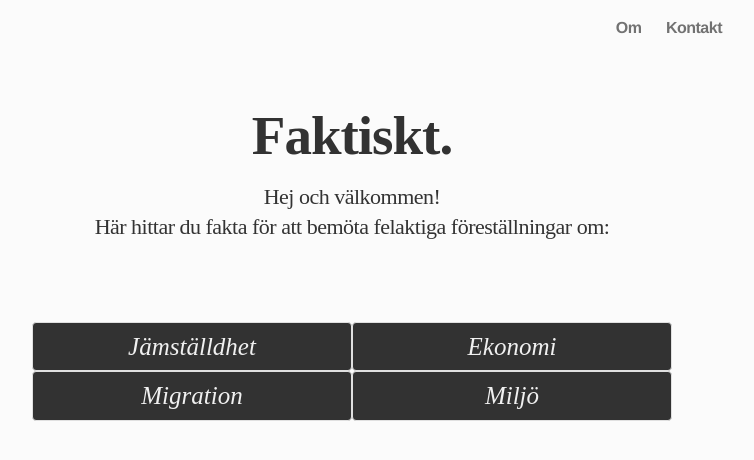
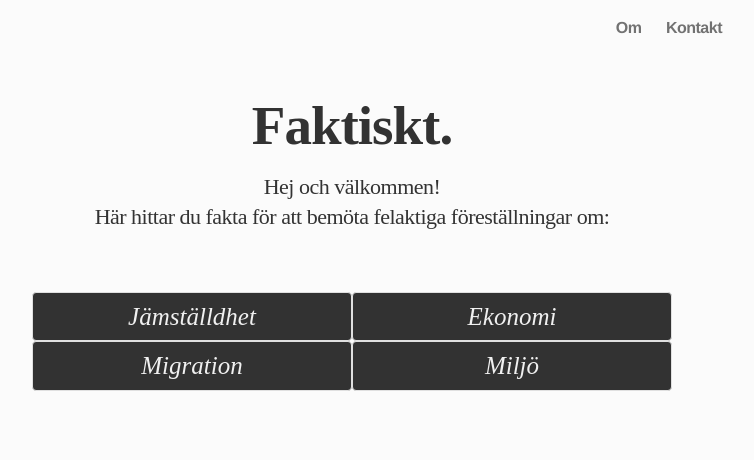
Before and after one commit to frigolitvarulv/faktiskt.github.io, a Jekyll site: the page built from index.html, in a window 1280 px wide. Shown: the top 460 px of the page, without its empty margins (288-1042 px from the left). Built offline with Jekyll 4.4.1, drawn with Linux system fonts in a browser that asks for light colours; nearby versions of some CDN libraries; Markdown is read by kramdown in place of the engine named in the settings.

Commit message:
adjusted frontpage content vertically

```diff
--- a/css/custom.css
+++ b/css/custom.css
@@ -40,8 +40,8 @@ a:focus, a:hover {
 	background: #fbfbfb;
 }
 .main-block {
-	margin-top: 30px;
-	margin-bottom: 70px;
+	margin-top: 20px;
+	margin-bottom: 50px;
 }
 .main-block p {
 	font-size: 22px;
```
